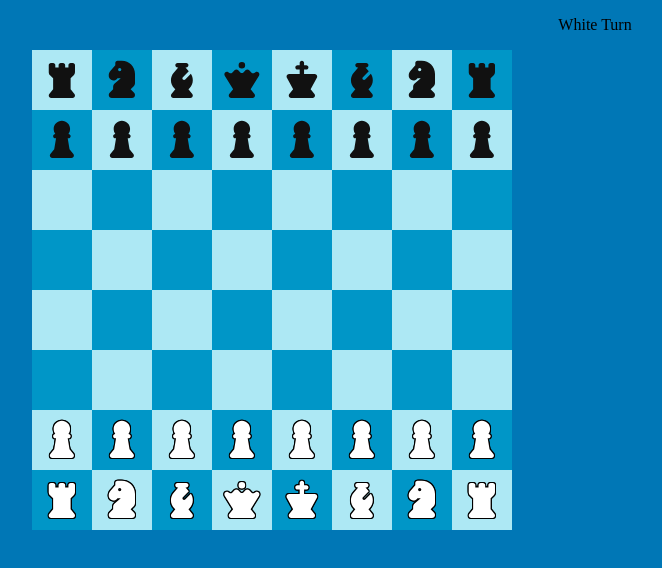
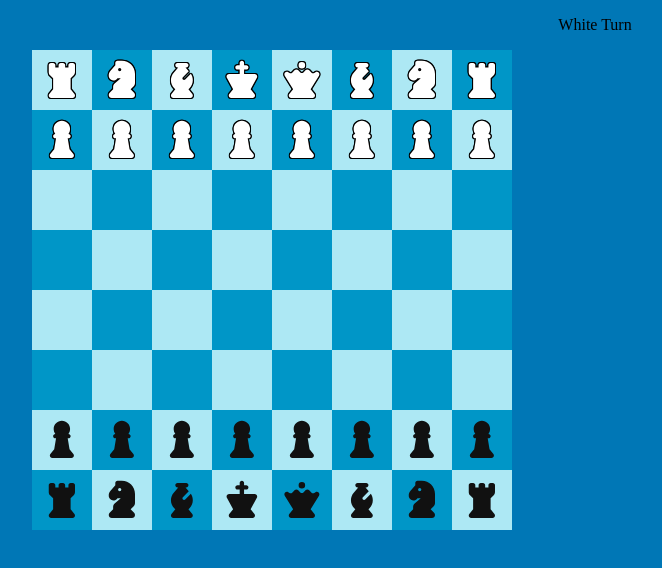
Before and after one commit to aal2015/react_ticTacToe_chess, a React (Vite) app in the folder ticTacToe_chess/: page /chess in a window 1280 px wide. Shown: the top 568 px of the page, without its empty margins (45-707 px from the left). Built offline with nearby package versions, Linux system fonts and the light colour scheme.

Commit message:
Added logic to support board flip depending on playing as black or white

```diff
--- a/ticTacToe_chess/src/components/Chess.jsx
+++ b/ticTacToe_chess/src/components/Chess.jsx
@@ -42,6 +42,9 @@ const Chess = () => {
 
     const [enPassantState, setEnPassantState] =
         useState(null);
+
+    const [playerColor, setPlayerColor] =
+        useState("black");
 
     const pieceSelect = (row, col) => {
 
@@ -272,7 +275,7 @@ const Chess = () => {
                 // =========================
                 // Check if Checkmate
                 // =========================
-                const enemyColor = turn === "white"? "black": "white";
+                const enemyColor = turn === "white" ? "black" : "white";
                 if (isCheckMate(boardClone, enemyColor, nextEnPassantState, moveCount + 1)) {
                     console.log("Checkmate!!");
                 }
@@ -316,6 +319,7 @@ const Chess = () => {
                 boardState={board}
                 onPieceSelect={pieceSelect}
                 activeSelect={selected}
+                playerColor={playerColor}
             />
         </>
     );
--- a/ticTacToe_chess/src/components/ChessBoard.jsx
+++ b/ticTacToe_chess/src/components/ChessBoard.jsx
@@ -27,25 +27,85 @@ const pieceIcons = {
     bk: faChessKing
 };
 
-const ChessBoard = ({ boardState, onPieceSelect, activeSelect }) => {
+const ChessBoard = ({
+    boardState,
+    onPieceSelect,
+    activeSelect,
+    playerColor
+}) => {
+
+    // =========================
+    // DISPLAY -> REAL COORDS
+    // =========================
+
+    const getActualRow = (displayRow) => {
+
+        return playerColor === 'white'
+            ? displayRow
+            : 7 - displayRow;
+    };
+
+    const getActualCol = (displayCol) => {
+
+        return playerColor === 'white'
+            ? displayCol
+            : 7 - displayCol;
+    };
 
     return (
         <div id="chessGameBoard">
-            {boardState.map((row, rowIndex) =>
-                row.map((cell, cellIndex) => {
+
+            {[...Array(8)].map((_, displayRow) =>
+
+                [...Array(8)].map((_, displayCol) => {
+
+                    // =========================
+                    // REAL BOARD COORDS
+                    // =========================
+
+                    const rowIndex =
+                        getActualRow(displayRow);
+
+                    const cellIndex =
+                        getActualCol(displayCol);
+
+                    const cell =
+                        boardState[rowIndex][cellIndex];
+
+                    // =========================
+                    // BOARD COLORS
+                    // =========================
+
                     const isWhiteSquare =
-                        (rowIndex + cellIndex) % 2 === 0;
+                        (displayRow + displayCol) % 2 === 0;
+
+                    // =========================
+                    // ACTIVE SELECTION
+                    // =========================
+
+                    const isSelected =
+                        activeSelect &&
+                        rowIndex === activeSelect[0] &&
+                        cellIndex === activeSelect[1];
 
                     return (
                         <div
-                            key={`${rowIndex}-${cellIndex}`}
+                            key={`${displayRow}-${displayCol}`}
                             className={`
                                 square
-                                ${isWhiteSquare ? 'whiteSquare' : 'darkBlue'}
-                                ${activeSelect && rowIndex === activeSelect[0] && cellIndex === activeSelect[1] ? 'activeSelect' : ''}
-                                `}
-
-                            onClick={() => onPieceSelect(rowIndex, cellIndex)}
+                                ${isWhiteSquare
+                                    ? 'whiteSquare'
+                                    : 'darkBlue'}
+                                ${isSelected
+                                    ? 'activeSelect'
+                                    : ''}
+                            `}
+                            onClick={() =>
+                                onPieceSelect(
+                                    rowIndex,
+                                    cellIndex
+                                )
+                            }
                         >
                             {cell && (
                                 <FontAwesomeIcon
```
